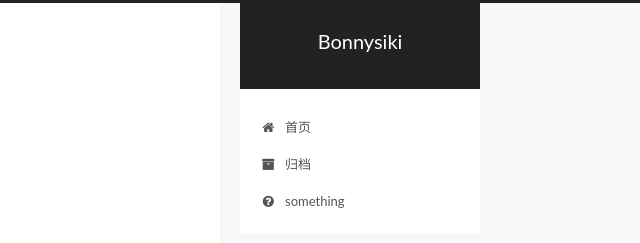
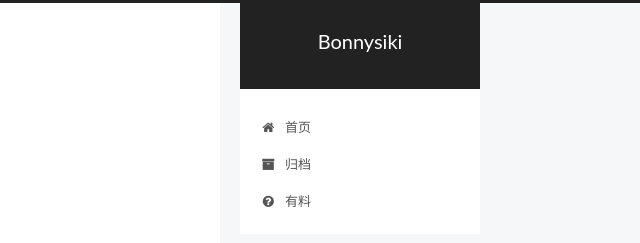
Before and after one commit to bonysiki/bonysiki.github.io, a plain HTML site: page index.html in a window 1280 px wide. Shown: the top 243 px of the page, 640-1280 px from the left. Drawn offline with Linux system fonts and the light colour scheme.

Commit message:
Site updated: 2018-10-11 22:46:04

```diff
--- a/index.html
+++ b/index.html
@@ -204,7 +204,7 @@
 
               <i class="menu-item-icon fa fa-fw fa-question-circle"></i> <br />
 
-            something
+            有料
           </a>
         </li>
 
```
Also changed, not shown: 2018/10/10/hello-world/index.html (+1 -1 lines), 2018/10/11/你好/index.html (+1 -1 lines), about/index.html (+1 -1 lines), archives/2018/10/index.html (+1 -1 lines), archives/2018/index.html (+1 -1 lines), archives/index.html (+1 -1 lines).
